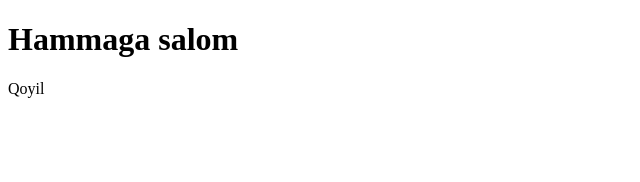
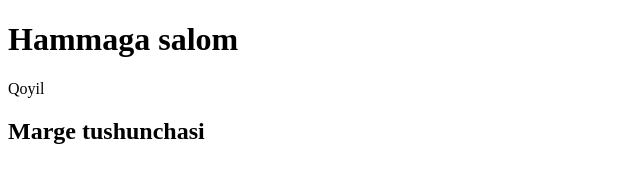
Before and after one commit to erkinovxuma/team_working, a plain HTML site: page index.html in a window 1280 px wide. Shown: the whole page, without its empty margins (0-640 px from the left). Drawn offline with Linux system fonts and the light colour scheme.

Commit message:
men junatdim

```diff
--- a/index.html
+++ b/index.html
@@ -8,5 +8,6 @@
 <body>
 	<h1>Hammaga salom</h1>
 	<p>Qoyil</p>
+	<h2>Marge tushunchasi</h2>
 </body>
 </html>
```
